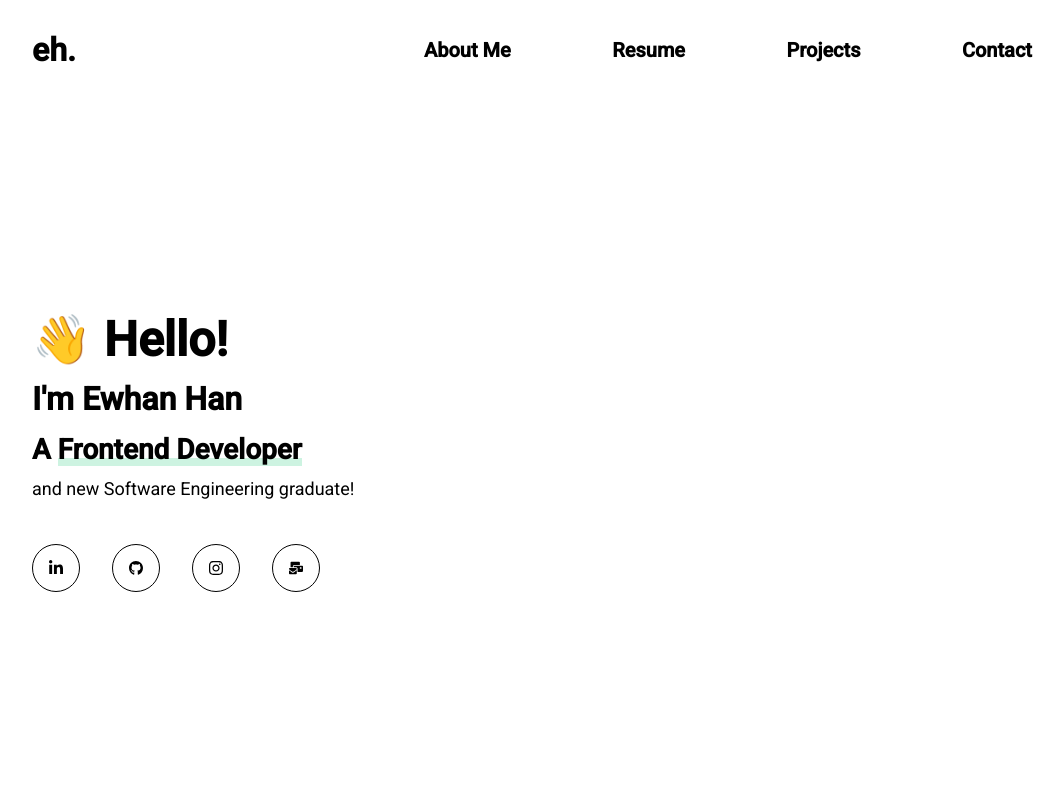
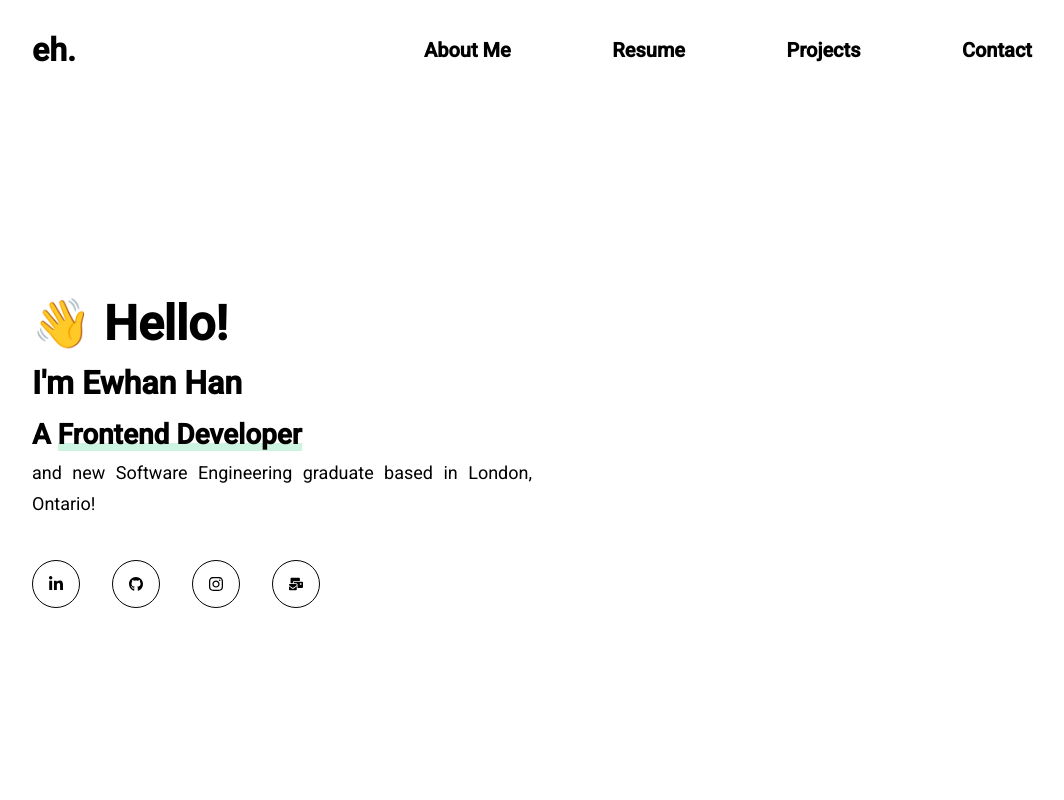
Before and after one commit to EwhanHan/gatsby-personal-portfolio-website, a Gatsby site: page / in a window 1280 px wide. Shown: the top 800 px of the page, without its empty margins (108-1172 px from the left). Built offline with nearby package versions, Linux system fonts and the light colour scheme; Gatsby itself is replaced by a stand-in of ours.

Commit message:
Update landing description styling

```diff
--- a/src/assets/constants/constants.js
+++ b/src/assets/constants/constants.js
@@ -16,7 +16,7 @@ const navDetails = [
     text: 'Resume',
   },
   {
-    id: 'about',
+    id: 'projects',
     text: 'Projects',
   },
   {
@@ -28,7 +28,7 @@ const navDetails = [
 const hero = {
   title: 'Hello!',
   subtitle: "I'm Ewhan Han",
-  description: 'and new Software Engineering graduate!',
+  description: 'and new Software Engineering graduate based in London, Ontario!',
 };
 
 const socials = [
--- a/src/assets/scss/main.scss
+++ b/src/assets/scss/main.scss
@@ -312,6 +312,13 @@ body {
     font-size: 1.125rem;
     overflow-wrap: break-word;
     word-wrap: break-word;
+    max-width: 65%;
+  }
+}
+
+@media (min-width: 992px) {
+  .description {
+    max-width: 50% !important;
   }
 }
 
```
